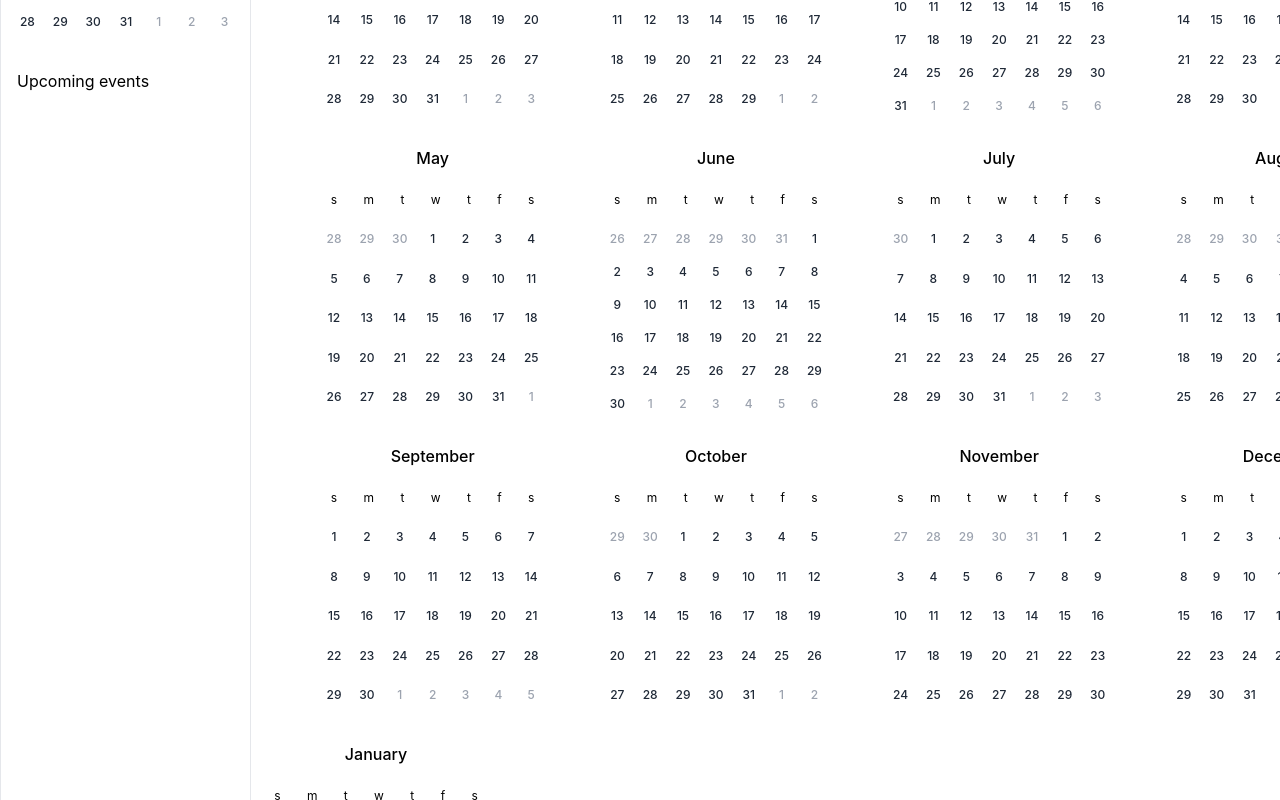
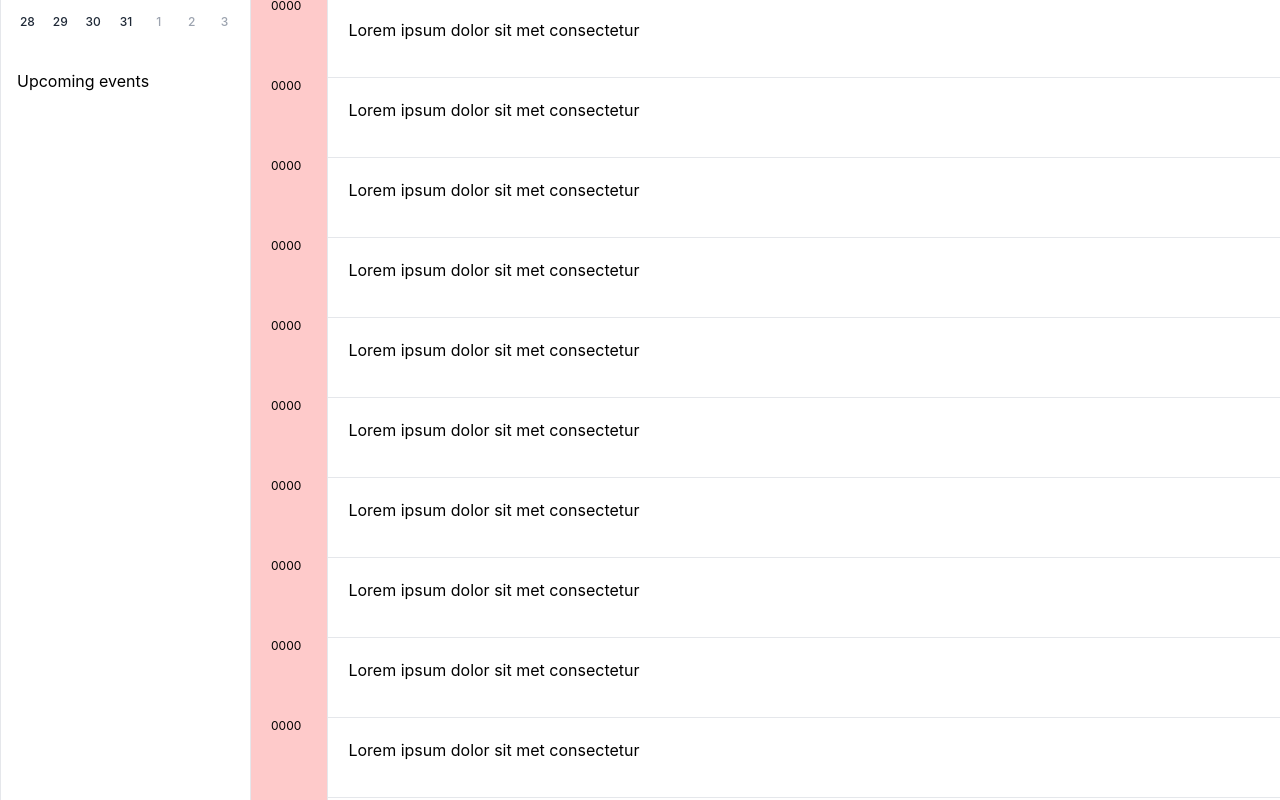
Before and after one commit to lindychi/frontend-bootcamp, a React (Create React App) app: page / in a window 1280 px wide. Shown: the part 240-1040 px from the top of the page. Built offline with nearby package versions, Linux system fonts and the light colour scheme.

Commit message:
add:현재날짜강조

```diff
--- a/src/App.tsx
+++ b/src/App.tsx
@@ -11,7 +11,7 @@ import Search from "./icons/Search";
 import Plus from "./icons/Plus";
 import SevenDays from "./components/SevenDays";
 
-import WeekCalendar from "./components/WeekCalendar";
+import WeekCalendar from "./components/WeekCal";
 import CalendarS from "./components/CalendarS";
 
 function App() {
@@ -21,11 +21,11 @@ function App() {
     selectedYear,
     selectedMonth
   );
-  const monthsArray = Array.from({ length: 12 }, (_, index) => index + 1);
 
   return (
     <div className="calendar flex justify-start w-[1465px] h-[auto] border solid rgba(157, 158, 159, 0.60)">
       <div className="sidebar flex-col w-[250px] border-r solid rgba(157, 158, 159, 0.60)">
+        {/* 미니캘린더 */}
         <div>
           <CalendarS
             selectedMonth={selectedMonth}
@@ -33,12 +33,6 @@ function App() {
             dayList={dayList}
           />
         </div>
-
-        {/* <div>
-          {dayList.map((day, index) => (
-            <div key={index}>{day.short}</div>
-          ))}
-        </div> */}
 
         {/* 미니캘린더 하단*/}
         <div className="schedule w-[250px] h-[409px] py-[10px] px-[16px] gap-[10px]">
@@ -48,7 +42,7 @@ function App() {
 
       <div className="content w-[1214px]">
         {/* 상단 헤더 */}
-        <div className="content_top flex w-100% h-[77px] p-[16px] justify-between ">
+        <div className="content_top flex w-100% h-[77px] p-[16px] justify-between border-b ">
           <div className="left-content flex justify-between gap-4 items-center">
             <div>
               <Hamburger />
@@ -77,6 +71,7 @@ function App() {
         Month <Arrow />
       </div>*/}
           </div>
+
           {/* Add event */}
           <div className="right-contents flex justify-between gap-[16px] items-center">
             <div>
@@ -88,8 +83,26 @@ function App() {
           </div>
         </div>
 
-        {/* 월력 */}
-        <div className=" px-10 py-">
+        {/* 일력 */}
+        {/* <div className="dayCal-Container flex">
+          <div className="timeBox flex-col w-[80px] text-s px-5 border-r bg-red-200 text-xs">0000</div>
+          <div className="weekBox w-full min-h-[80px] p-5 border-b text-start">Lorem ipsum dolor sit met consectetur </div>
+        </div>
+      */}
+
+        {Array.from({ length: 24 }, (_, index) => (
+          <div key={index} className="dayCal-Container flex">
+            <div className="timeBox flex-col w-[80px] text-s px-5 border-r bg-red-200 text-xs">
+              0000
+            </div>
+            <div className="weekBox w-full min-h-[80px] p-5 border-b text-start">
+              Lorem ipsum dolor sit met consectetur
+            </div>
+          </div>
+        ))}
+
+        {/* 연력 */}
+        {/* <div className=" px-10 py-">
           <div className="calendar_s flex flex-wrap justify-around w-100%">
             {monthsArray.map((month) => (
               <div key={month}>
@@ -101,7 +114,7 @@ function App() {
               </div>
             ))}
           </div>
-        </div>
+        </div> */}
 
         {/* <div>
           <CalendarS selectedMonth={selectedMonth} selectedYear=
@@ -135,15 +148,6 @@ function App() {
           ))}
         </div> */}
         {/* 빅달력_날짜    */}
-
-        {/* 연력*/}
-        <div>
-          <CalendarS
-            selectedMonth={selectedMonth}
-            selectedYear={selectedYear}
-            dayList={dayList}
-          />
-        </div>
       </div>
     </div>
   );
--- a/src/components/CalendarS.tsx
+++ b/src/components/CalendarS.tsx
@@ -19,6 +19,7 @@ export default function CalendarS({ selectedMonth, selectedYear }: Props) {
     selectedYear,
     selectedMonth
   );
+
 
   return (
     <div className="calendar_s-container">
@@ -50,9 +51,11 @@ export default function CalendarS({ selectedMonth, selectedYear }: Props) {
                 "text-xs",
                 "text-center",
                 "align-middle",
+
                 {
                   "text-gray-800": date.getMonth() === selectedMonth - 1,
                   "text-gray-400": date.getMonth() !== selectedMonth - 1,
+                  "bg-blue-500 text-white rounded-2xl": date.getDate() === new Date().getDate() && date.getMonth() === new Date().getMonth(),
                 }
               )}
             >
--- a/src/components/MonthM.tsx
+++ b/src/components/MonthCal.tsx
@@ -5,7 +5,7 @@ import clsx from 'clsx';
 
 type Props = {}
 
-export default function month({}: Props) {
+export default function monthCal({}: Props) {
 const [selectedMonth, setSelectedMonth] = React.useState(12);
 const [selectedYear, setSelectedYear] = React.useState(2023);
 const targetCalendarDates: Date[] = getCalendarDates(
@@ -13,11 +13,11 @@ const targetCalendarDates: Date[] = getCalendarDates(
   selectedMonth
 );
 return (
-  // <div>month</div>
+
   <div className="mediumDates w-[1214px] h-[923px] grid grid-cols-7 py-[3px] px-[4px]">
   {targetCalendarDates.map((date: Date) => (
     <div
-      key={date.getTime()} // 각 날짜에 대한 고유한 key
+      key={date.getDate()} // 각 날짜에 대한 고유한 key
       className={clsx(
         "inner-date",
         "p-[4px]",
@@ -27,8 +27,9 @@ return (
         "solid",
         "rgba(157, 158, 159, 0.60)",
         {
-          "bg-white": date.getMonth() === new Date().getMonth(),
-          "bg-gray-100": date.getMonth() !== new Date().getMonth(),
+          "text-gray-800": date.getMonth() === selectedMonth - 1,
+          "text-gray-400": date.getMonth() !== selectedMonth - 1,
+
         }
       )}
     >
--- a/src/components/WeekCalendar.tsx
+++ b/src/components/WeekCal.tsx
@@ -4,7 +4,7 @@ import React from 'react'
 
 type Props = {}
 
-export default function WeekCalendar({}: Props) {
+export default function WeekCal({}: Props) {
 
 return (
 
--- /dev/null
+++ b/src/components/YearCal.tsx
@@ -0,0 +1,38 @@
+import React from 'react'
+import CalendarS from "../components/CalendarS";
+
+import { dayList } from "../consts/calendar";
+import { getCalendarDates, getMonthString } from "../libs/calendar";
+
+type Props = {}
+
+export default function YearCal({}: Props) {
+  const monthsArray = Array.from({ length: 12 }, (_, index) => index + 1);
+  const [selectedMonth, setSelectedMonth] = React.useState(1);
+  const [selectedYear, setSelectedYear] = React.useState(2024);
+  const targetCalendarDates: Date[] = getCalendarDates(
+    selectedYear,
+    selectedMonth
+  );
+
+
+  return (
+    <div>
+              {/* 연력 */}
+              <div className=" px-10 py-">
+          <div className="calendar_s flex flex-wrap justify-around w-100%">
+            {monthsArray.map((month) => (
+              <div key={month}>
+                <CalendarS
+                  selectedMonth={month}
+                  selectedYear={selectedYear}
+                  dayList={dayList}
+                />
+              </div>
+            ))}
+          </div>
+        </div>
+
+    </div>
+  )
+}
```
